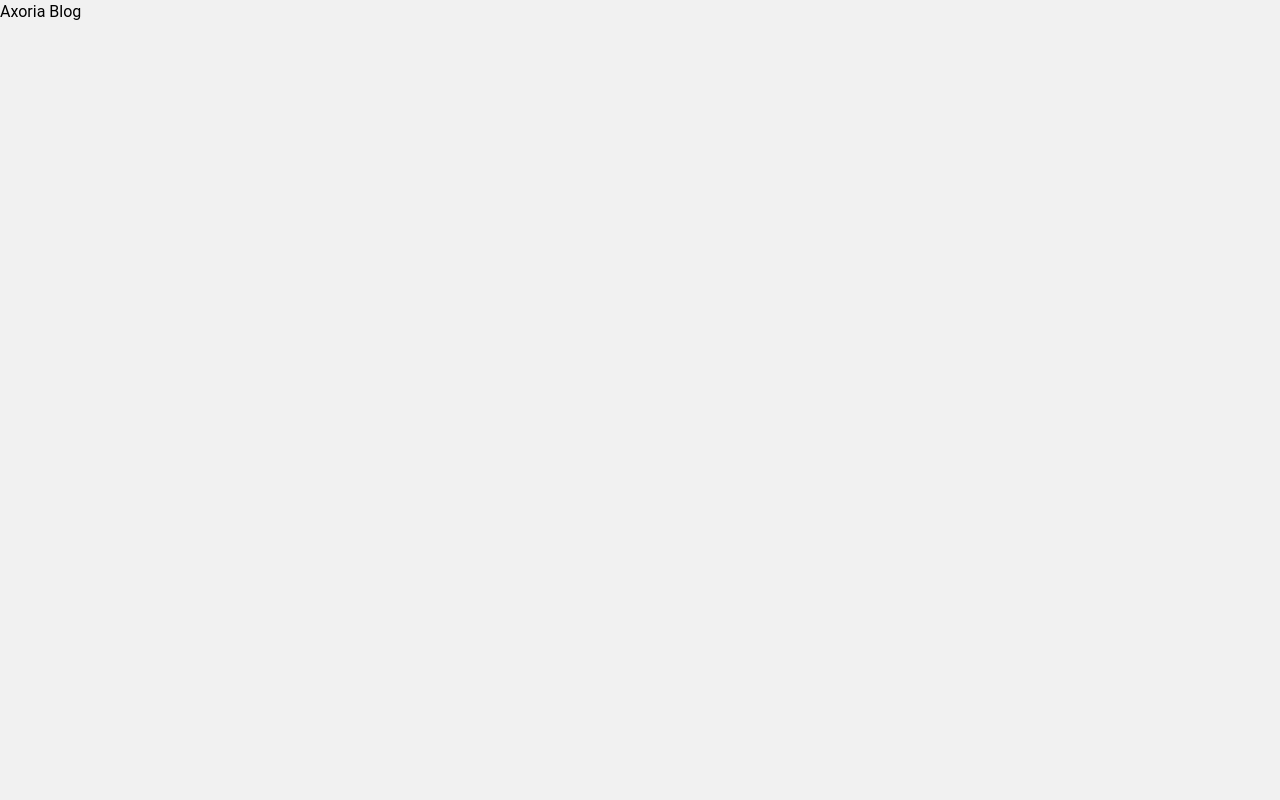
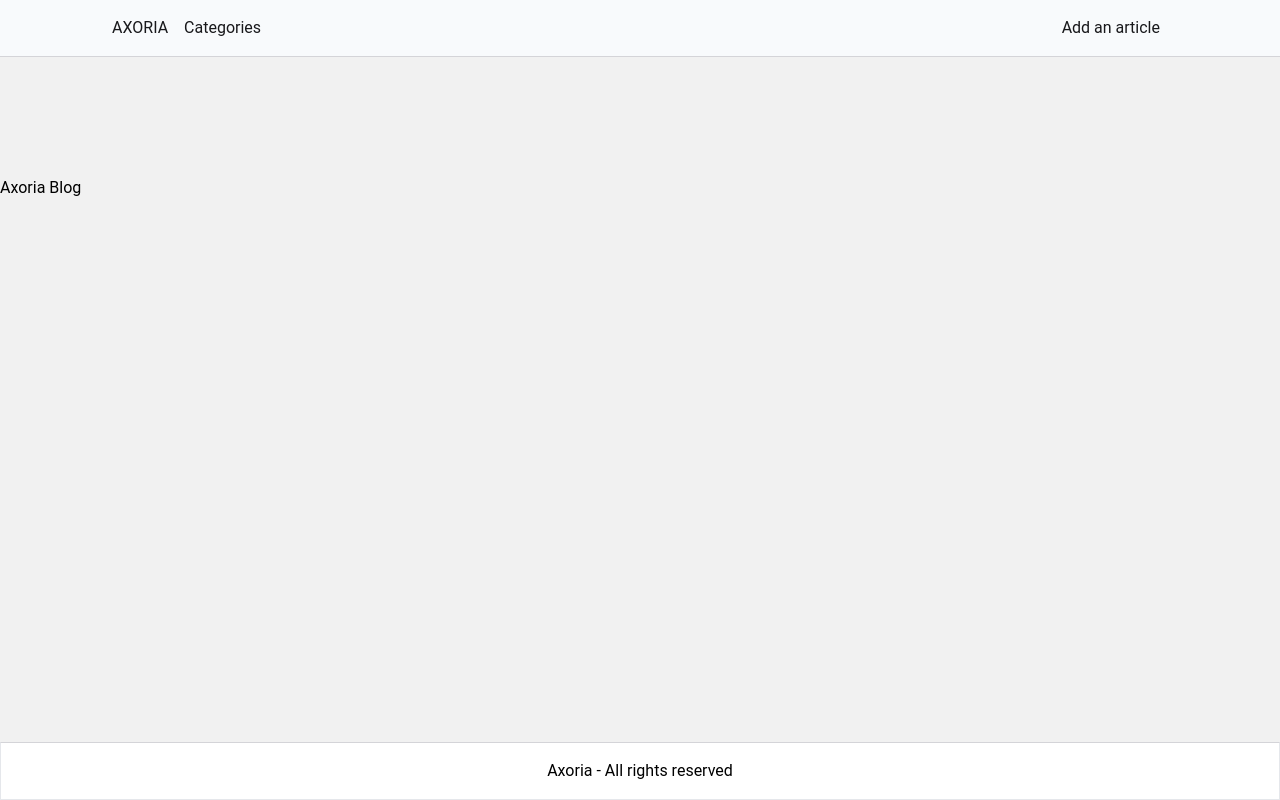
Before and after one commit to Benalta7892/NextJS, a Next.js app in the folder 4.axoria-blog/: page / in a window 1280 px wide. Built offline with nearby package versions, Linux system fonts and the light colour scheme.

Commit message:
feat: creation du layout et de la technique du footer toujours en bas

```diff
--- /dev/null
+++ b/4.axoria-blog/src/app/components/Footer.jsx
@@ -0,0 +1,10 @@
+import Link from "next/link";
+
+function Footer() {
+  return (
+    <footer className="text-center bg-white p-4 border border-t-zinc-300">
+      <Link href="#">Axoria - All rights reserved</Link>
+    </footer>
+  );
+}
+export default Footer;
--- /dev/null
+++ b/4.axoria-blog/src/app/components/Navbar.jsx
@@ -0,0 +1,20 @@
+import Link from "next/link";
+
+function Navbar() {
+  return (
+    <nav className="fixed w-full bg-slate-50 border-b border-b-zinc-300">
+      <div className="max-w-6xl mx-auto flex py-4 px-12">
+        <Link href="/" className="mr-2 text-zinc-900">
+          AXORIA
+        </Link>
+        <Link href="/categories" className="mx-2 text-zinc-900 mr-auto">
+          Categories
+        </Link>
+        <Link href="/dashboard/create" className="mx-2 text-zinc-900">
+          Add an article
+        </Link>
+      </div>
+    </nav>
+  );
+}
+export default Navbar;
--- a/4.axoria-blog/src/app/layout.jsx
+++ b/4.axoria-blog/src/app/layout.jsx
@@ -1,4 +1,6 @@
-import "./globals.css"
+import "./globals.css";
+import Footer from "./components/Footer";
+import Navbar from "./components/Navbar";
 
 export default function RootLayout({ children }) {
   return (
@@ -6,7 +8,11 @@
       <link rel="icon" href="/favicon.svg" type="image/svg+xml" />
       <meta name="viewport" content="width=device-width, initial-scale=1.0" />
 
-      <body>{children}</body>
+      <body className="min-h-full flex flex-col">
+        <Navbar />
+        <main className="grow">{children}</main>
+        <Footer />
+      </body>
     </html>
-  )
+  );
 }
--- a/4.axoria-blog/src/app/page.jsx
+++ b/4.axoria-blog/src/app/page.jsx
@@ -1,6 +1,6 @@
 export default async function Home() {
   return (
-    <div className="">
+    <div className="pt-44">
       <h1>Axoria Blog</h1>
     </div>
   );
```
